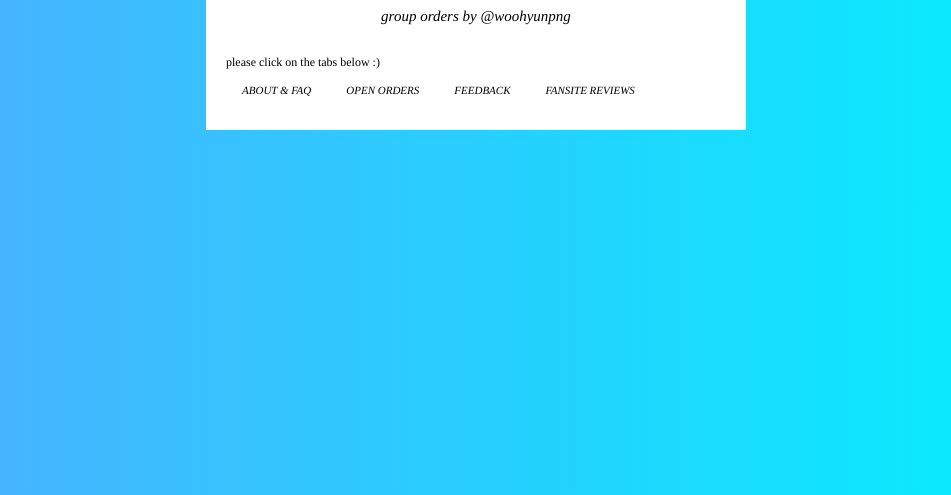
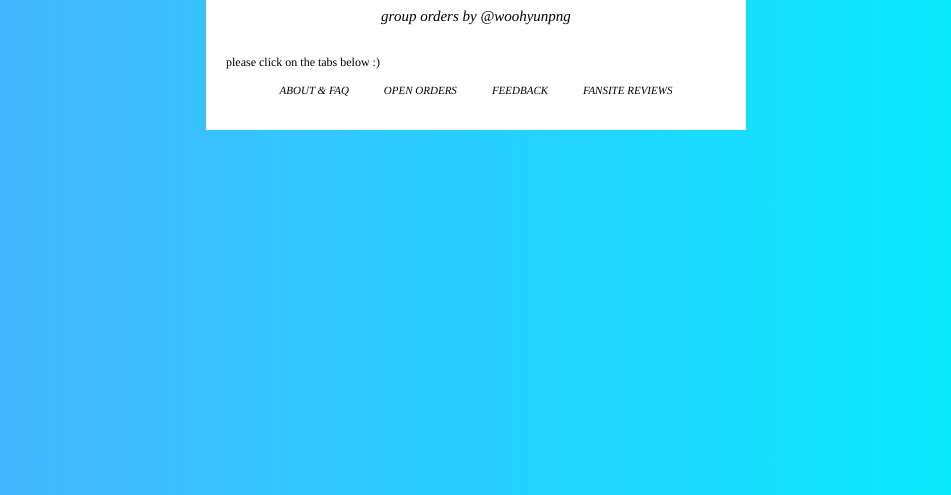
Before and after one commit to woohyunpng/group-orders, a plain HTML site: page index.html in a window 1280 px wide. Shown: the part 305-800 px from the top of the page, without its empty margins (164-1115 px from the left). Drawn offline with Linux system fonts and the light colour scheme.

Commit message:
Update index.html

```diff
--- a/index.html
+++ b/index.html
@@ -112,12 +112,12 @@ function openCity(evt, cityName) {
 
 	please click on the tabs below :)
 
-	<div class="tab">
+	<center><div class="tab">
   <button class="tablinks" onclick="openCity(event, 'London')">about & faq</button>
   <button class="tablinks" onclick="openCity(event, 'Paris')">open orders</button>
   <button class="tablinks" onclick="openCity(event, 'Tokyo')">feedback</button>
   <button class="tablinks" onclick="openCity(event, 'Prague')">fansite reviews</button>
-</div>
+		</div></center>
 
 <div id="London" class="tabcontent">
   <p>hi, i am a usa based group order manager with a korean address.</p>
```
